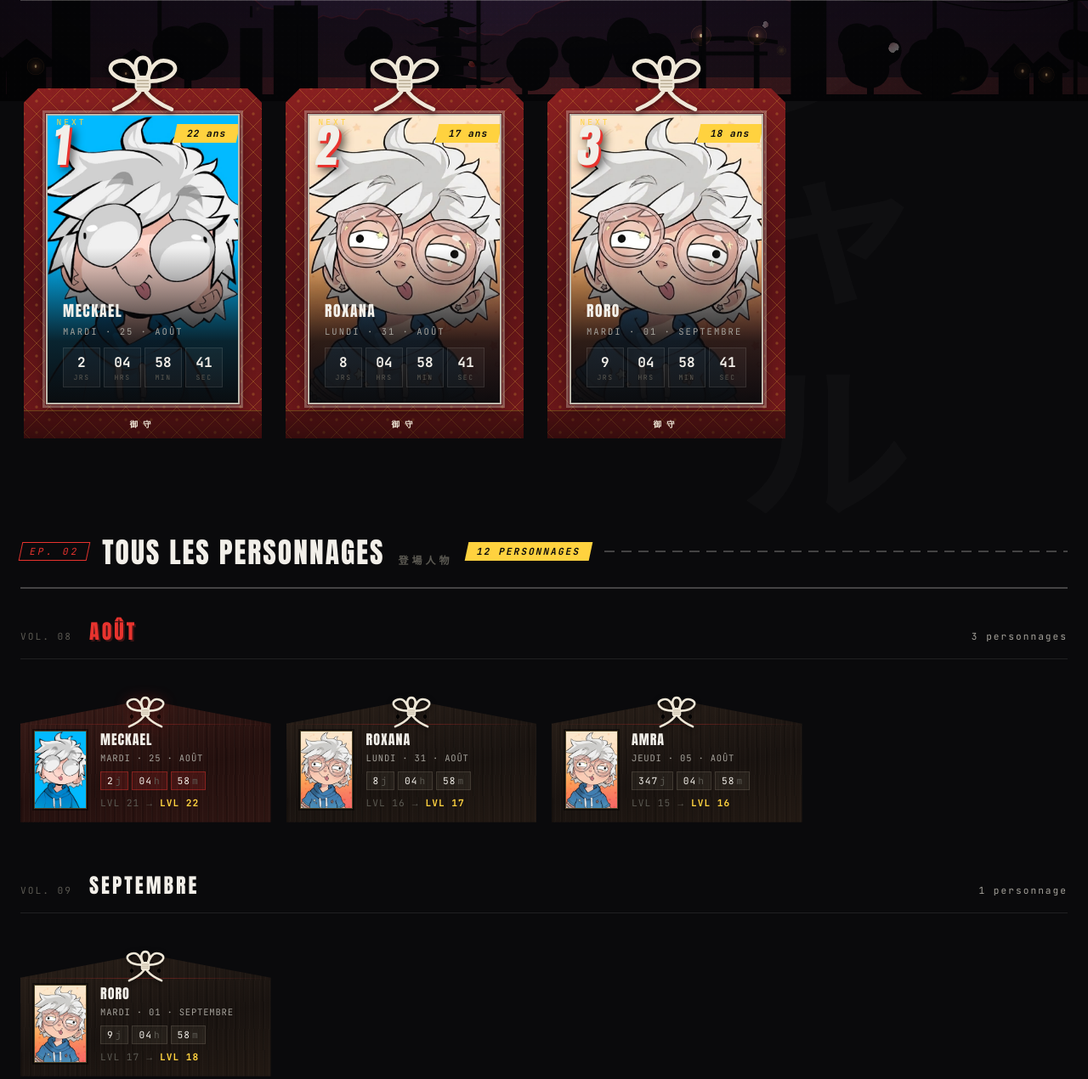
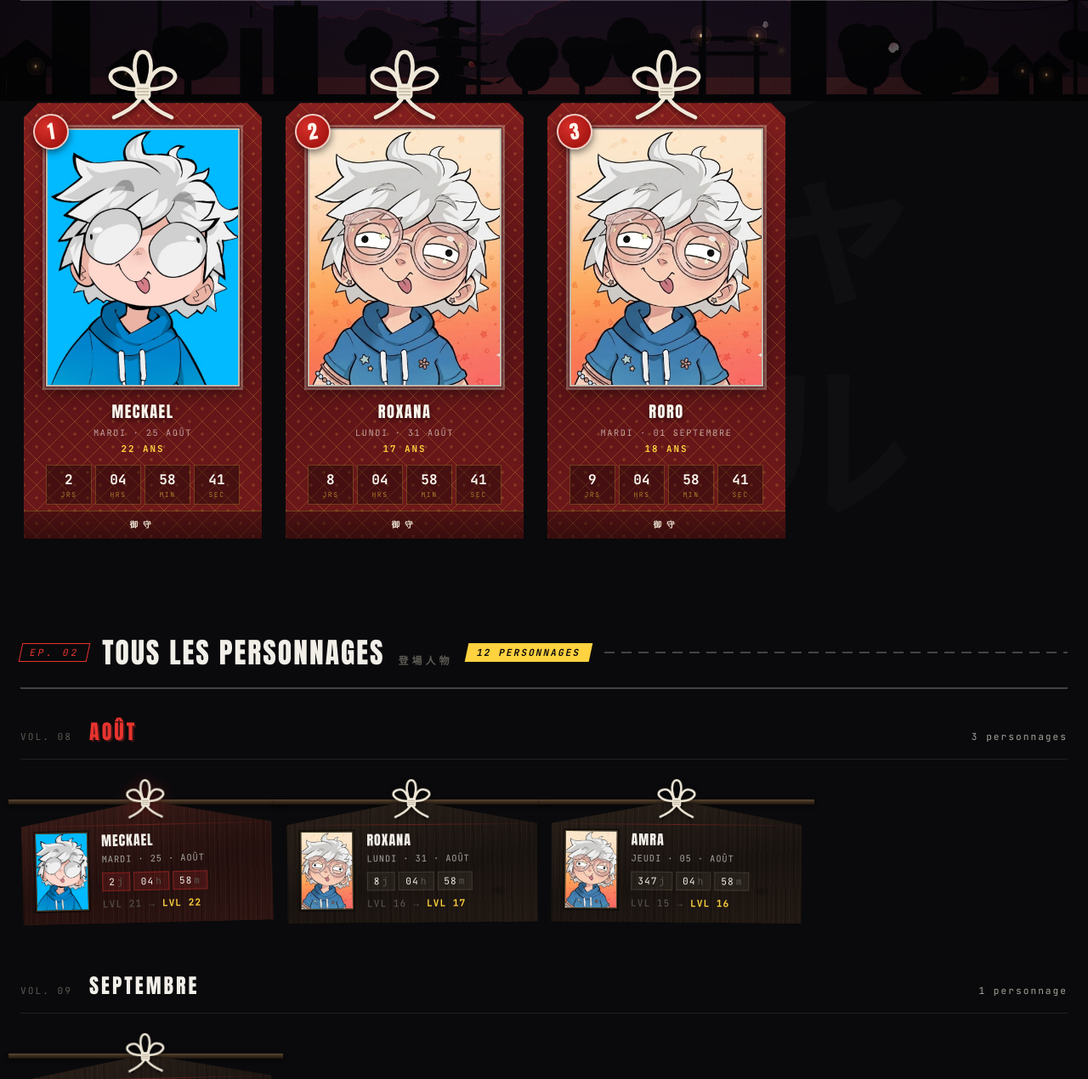
Before and after one commit to MonPtitZouZou/MonPtitZouZou.github.io, a plain HTML site: page index.html in a window 1280 px wide. Shown: the part 681-1951 px from the top of the page at 85% size. Drawn offline with Linux system fonts and the light colour scheme.

Commit message:
Update index.html

```diff
--- a/index.html
+++ b/index.html
@@ -264,7 +264,7 @@
         .hero-cord {
             position: absolute;
             z-index: 4;
-            top: -6px; left: 50%;
+            top: -20px; left: 50%;
             width: 132px;
             transform: translateX(-50%);
         }
@@ -597,7 +597,7 @@
             display: block;
             position: relative;
             z-index: 4;
-            margin-bottom: -28px;           /* les brins retombent sur le tissu */
+            margin-bottom: -20px;           /* les brins retombent sur le tissu */
         }
         .omamori-cord .knot { width: 132px; margin: 0 auto; }
         .omamori-body {
@@ -629,30 +629,39 @@
             background: linear-gradient(180deg, rgba(0,0,0,0.3), rgba(0,0,0,0.5));
             border-top: 1px solid rgba(255, 210, 63, 0.28);
         }
-        .top3-rank-overlay {
+        /* Le rang devient un sceau (印), tamponné de travers sur le
+           coin du cartouche — un temple marque le papier, il n'y
+           colle pas un badge. */
+        .omamori-seal {
             position: absolute;
-            top: 4px;
-            left: 8px;
-            z-index: 5;
+            z-index: 6;
+            top: 13px; left: 11px;
+            width: 42px; height: 42px;
+            border-radius: 50%;
+            background: radial-gradient(circle at 38% 34%, #d8302a, #a81713 70%);
+            border: 2px solid rgba(255, 245, 236, 0.8);
+            color: #fff5ec;
             font-family: 'Anton', sans-serif;
-            font-size: 3.4rem;
-            line-height: 0.9;
-            color: var(--ink);
-            text-shadow:
-                3px 3px 0 var(--accent),
-                6px 6px 12px rgba(0,0,0,0.8);
-            transform: skewX(-6deg);
-        }
-        .top3-rank-overlay::before {
-            content: 'NEXT';
+            font-size: 1.4rem;
+            line-height: 1;
+            display: flex;
+            align-items: center;
+            justify-content: center;
+            transform: rotate(-9deg);
+            box-shadow: 0 3px 10px rgba(0, 0, 0, 0.55);
+        }
+        .omamori-text {
+            text-align: center;
+            padding: 15px 2px 12px;
+        }
+        .omamori-age {
             display: block;
+            margin-top: 5px;
             font-family: 'JetBrains Mono', monospace;
-            font-size: 0.6rem;
-            letter-spacing: 3px;
-            color: var(--yellow);
-            text-shadow: none;
-            margin-bottom: -2px;
-            transform: skewX(6deg);
+            font-size: 0.68rem;
+            font-weight: 700;
+            letter-spacing: 2px;
+            color: var(--brocart);
         }
         /* Le portrait tient lieu de cartouche : sur les vraies
            omamori, c'est ce panneau clair au centre qui porte le
@@ -660,7 +669,7 @@
         .top3-image-container {
             position: relative;
             width: 100%;
-            aspect-ratio: 2 / 3;
+            aspect-ratio: 3 / 4;
             overflow: hidden;
             background: var(--bg-elev);
             border: 2px solid rgba(239, 231, 215, 0.78);
@@ -691,37 +700,33 @@
                 radial-gradient(circle, rgba(242,239,233,0.06) 1px, transparent 1.2px) 0 0 / 8px 8px,
                 linear-gradient(135deg, var(--bg-elev-2), var(--bg-elev));
         }
-        .top3-tile-overlays {
-            position: absolute;
-            bottom: 0; left: 0; right: 0;
-            padding: 60px 18px 18px;
-            background: linear-gradient(to top, rgba(10, 10, 12, 0.98), rgba(10, 10, 12, 0.85) 40%, transparent);
-        }
         .top3-tile-name {
             font-family: 'Anton', 'Noto Sans JP', sans-serif;
-            font-size: 1.1rem;
+            font-size: 1.15rem;
             letter-spacing: 1.5px;
             text-transform: uppercase;
-            margin-bottom: 4px;
+            color: #f9f5ec;
+            margin-bottom: 5px;
             white-space: nowrap;
             overflow: hidden;
             text-overflow: ellipsis;
+            text-shadow: 0 2px 6px rgba(0, 0, 0, 0.6);
         }
         .top3-tile-date {
             font-family: 'JetBrains Mono', monospace;
-            font-size: 0.66rem;
+            font-size: 0.64rem;
             white-space: nowrap;
             overflow: hidden;
             text-overflow: ellipsis;
-            color: var(--ink-dim);
-            letter-spacing: 2px;
-            margin-bottom: 12px;
+            color: rgba(249, 245, 236, 0.62);
+            letter-spacing: 1.6px;
+            margin: 0;
             text-transform: uppercase;
         }
         .top3-countdown { display: flex; gap: 4px; }
         .top3-countdown-item {
-            background: rgba(255, 255, 255, 0.04);
-            border: 1px solid var(--line);
+            background: rgba(0, 0, 0, 0.34);
+            border: 1px solid rgba(255, 210, 63, 0.24);
             padding: 6px 0;
             text-align: center;
             flex: 1;
@@ -730,29 +735,15 @@
             font-family: 'JetBrains Mono', monospace;
             font-weight: 700;
             font-size: 1rem;
-            color: var(--ink);
+            color: #f9f5ec;
         }
         .top3-countdown-label {
             font-family: 'JetBrains Mono', monospace;
             font-size: 0.5rem;
-            color: var(--ink-mute);
+            color: rgba(255, 210, 63, 0.55);
             text-transform: uppercase;
             margin-top: 2px;
             letter-spacing: 1.5px;
-        }
-        .top3-age-corner {
-            position: absolute;
-            top: 10px;
-            right: 0;
-            background: var(--yellow);
-            color: var(--bg);
-            font-family: 'JetBrains Mono', monospace;
-            font-size: 0.7rem;
-            font-weight: 700;
-            padding: 4px 14px;
-            letter-spacing: 1px;
-            z-index: 5;
-            transform: skewX(-12deg);
         }
         /* ============================================================
          * MONTH GROUPS
@@ -819,21 +810,45 @@
         .birthday-card {
             position: relative;
             padding-top: 20px;
-            transform-origin: 50% 6px;
-        }
-        .birthday-card:hover { animation: emaSway 2.2s cubic-bezier(0.2, 0.7, 0.3, 1); }
+        }
+        /* La traverse du portique. Chaque carte porte son bout de
+           poutre, qui déborde des deux côtés pour rejoindre celui de
+           sa voisine : la rangée se recompose d'elle-même, quel que
+           soit le nombre de colonnes que la grille décide. */
+        .ema-rail {
+            position: absolute;
+            z-index: 0;
+            top: 19px;
+            left: -14px; right: -14px;
+            height: 6px;
+            background: linear-gradient(180deg, #5c4733 0%, #3d2e1f 45%, #1b130d 100%);
+            box-shadow: 0 2px 5px rgba(0, 0, 0, 0.5);
+        }
+        /* On fait pivoter ce qui pend, jamais la poutre. */
+        .ema-hang {
+            position: relative;
+            transform-origin: 50% 0;
+            /* Aucune plaquette n'est d'aplomb sur un vrai portique.
+               L'inclinaison vient de la position dans la rangée : elle
+               ne bouge donc pas d'un rendu à l'autre. */
+            transform: rotate(var(--tilt, 0deg));
+        }
+        .birthday-card:hover .ema-hang { animation: emaSway 2.2s cubic-bezier(0.2, 0.7, 0.3, 1); }
+        /* Le balancement repart de l'inclinaison de repos et y
+           revient, sinon la plaquette se redresserait d'un coup au
+           survol puis retomberait. */
         @keyframes emaSway {
-            0%   { transform: rotate(0deg); }
-            20%  { transform: rotate(1.7deg); }
-            45%  { transform: rotate(-1.1deg); }
-            68%  { transform: rotate(0.55deg); }
-            86%  { transform: rotate(-0.22deg); }
-            100% { transform: rotate(0deg); }
+            0%   { transform: rotate(var(--tilt, 0deg)); }
+            20%  { transform: rotate(calc(var(--tilt, 0deg) + 1.7deg)); }
+            45%  { transform: rotate(calc(var(--tilt, 0deg) - 1.1deg)); }
+            68%  { transform: rotate(calc(var(--tilt, 0deg) + 0.55deg)); }
+            86%  { transform: rotate(calc(var(--tilt, 0deg) - 0.22deg)); }
+            100% { transform: rotate(var(--tilt, 0deg)); }
         }
         .ema-cord {
             position: absolute;
             z-index: 3;
-            top: 2px; left: 50%;
+            top: -35px; left: 50%;
             width: 74px;
             transform: translateX(-50%);
             transition: filter 0.3s;
@@ -841,10 +856,12 @@
         .ema-cord .knot { width: 100%; }
         .ema-plaque {
             position: relative;
+            z-index: 2;
             display: flex;
             gap: 16px;
             padding: 36px 16px 16px;
             background:
+                radial-gradient(ellipse 15px 9px at 84% 74%, rgba(0,0,0,0.3), transparent 72%),
                 repeating-linear-gradient(91deg, rgba(255,238,214,0.022) 0 1px, transparent 1px 6px),
                 repeating-linear-gradient(89deg, rgba(0,0,0,0.16) 0 2px, transparent 2px 11px),
                 linear-gradient(168deg, #2a2019 0%, #191310 58%, var(--wood) 100%);
@@ -1942,9 +1959,9 @@
            le CSS selon qu'il coiffe une pochette, un ema ou
            l'affiche du jour. */
         function knotSVG() {
-            return `<svg class="knot" viewBox="0 0 140 96" aria-hidden="true" focusable="false">
+            return `<svg class="knot" viewBox="0 -10 140 106" aria-hidden="true" focusable="false">
                 <g class="knot-cord">
-                    <path d="M65 54 C 48 20, 92 20, 75 54"/>
+                    <path d="M65 54 C 44 -3, 96 -3, 75 54"/>
                     <path d="M64 58 C 33 59, 19 39, 39 33 C 55 28, 63 47, 64 58"/>
                     <path d="M76 58 C 107 59, 121 39, 101 33 C 85 28, 77 47, 76 58"/>
                     <path d="M66 71 C 59 80, 48 87, 34 93"/>
@@ -2212,7 +2229,7 @@
              * ============================================================ */
             drawKnot(ctx, cx, cy, scale) {
                 const paths = [
-                    'M65 54 C 48 20, 92 20, 75 54',
+                    'M65 54 C 44 -3, 96 -3, 75 54',
                     'M64 58 C 33 59, 19 39, 39 33 C 55 28, 63 47, 64 58',
                     'M76 58 C 107 59, 121 39, 101 33 C 85 28, 77 47, 76 58',
                     'M66 71 C 59 80, 48 87, 34 93',
@@ -2578,20 +2595,20 @@
                      aria-label="Carte de vœux pour ${escapeHtml(getFullName(user))}">
                     <span class="omamori-cord" aria-hidden="true">${knotSVG()}</span>
                     <div class="omamori-body">
+                        <span class="omamori-seal" aria-hidden="true">${rank}</span>
                         <div class="top3-image-container">
-                        <span class="top3-rank-overlay">${rank}</span>
-                        <span class="top3-age-corner">${upcomingAge !== null ? `${upcomingAge} ans` : '??? ans'}</span>
                             ${imageHTML}
-                        <div class="top3-tile-overlays">
+                        </div>
+                        <div class="omamori-text">
                             <p class="top3-tile-name">${escapeHtml(getShortName(user))}</p>
-                            <p class="top3-tile-date">${capitalize(dayNames[next.getDay()])} · ${pad(user.birthday.day)} · ${monthNamesShort[user.birthday.month - 1]}</p>
+                            <p class="top3-tile-date">${capitalize(dayNames[next.getDay()])} · ${pad(user.birthday.day)} ${monthNamesShort[user.birthday.month - 1]}</p>
+                            <span class="omamori-age">${upcomingAge !== null ? `${upcomingAge} ANS` : '??? ANS'}</span>
+                        </div>
                         <div class="top3-countdown" data-countdown="${next.toISOString()}">
                             <div class="top3-countdown-item"><div class="top3-countdown-value cd-d">${cd.days}</div><div class="top3-countdown-label">JRS</div></div>
                             <div class="top3-countdown-item"><div class="top3-countdown-value cd-h">${pad(cd.hours)}</div><div class="top3-countdown-label">HRS</div></div>
                             <div class="top3-countdown-item"><div class="top3-countdown-value cd-m">${pad(cd.minutes)}</div><div class="top3-countdown-label">MIN</div></div>
                             <div class="top3-countdown-item"><div class="top3-countdown-value cd-s">${pad(cd.seconds)}</div><div class="top3-countdown-label">SEC</div></div>
-                            </div>
-                        </div>
                         </div>
                         <span class="omamori-hem">御守</span>
                     </div>
@@ -2615,7 +2632,9 @@
                      data-countdown="${nextBirthday.toISOString()}"
                      data-uid="${users.indexOf(user)}" role="button" tabindex="0"
                      aria-label="Carte de vœux pour ${escapeHtml(getFullName(user))}"
-                     style="--i:${Math.min(index, 11)}">
+                     style="--i:${Math.min(index, 11)}; --tilt:${(((index * 37) % 7) - 3) * 0.45}deg">
+                    <span class="ema-rail" aria-hidden="true"></span>
+                    <div class="ema-hang">
                     <span class="ema-cord" aria-hidden="true">${knotSVG()}</span>
                     <div class="ema-plaque">
                     <div class="avatar-container">${createAvatarHTML(user)}</div>
@@ -2632,6 +2651,7 @@
                             </div>
                             <div class="age-info">
                                 ${ageInfoHTML}
+                            </div>
                         </div>
                     </div>
                     </div>
```
Lines whose indentation alone changed are shown as unchanged.
